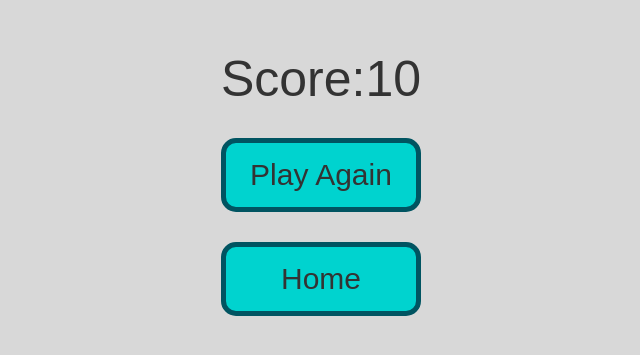
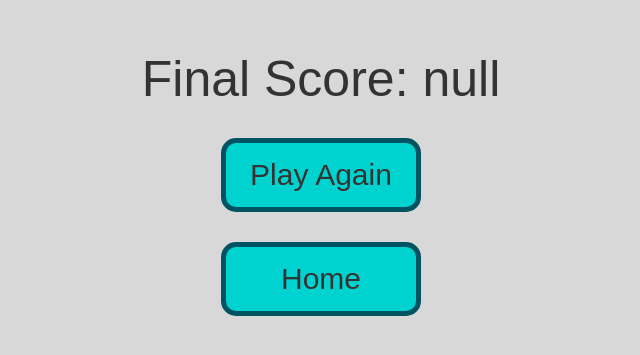
Before and after one commit to MehdiJaliliyan/Quiz-app-JS, a website built with Vite: page src/end.html in a window 1280 px wide. Shown: the part 217-572 px from the top of the page, without its empty margins (319-959 px from the left). Built offline with nearby package versions, Linux system fonts and the light colour scheme.

Commit message:
show score on main page

```diff
--- a/src/end.html
+++ b/src/end.html
@@ -7,7 +7,7 @@
     <title>Quizzzzzz</title>
   </head>
   <body>
-    <div class="score">Score:10</div>
+    <div class="score">Score: 0</div>
     <div class="btn_wrapper">
       <a class="btn" id="play_again">Play Again</a>
       <a class="btn" id="home">Home</a>
--- a/src/end.js
+++ b/src/end.js
@@ -1,10 +1,13 @@
 const playAgainBtn = document.querySelector("#play_again");
 const homeBtn = document.querySelector("#home");
+const finalScore = document.querySelector('.score')
 
 playAgainBtn.addEventListener("click", () => {
   window.location.assign("../index.html");
 });
 
 homeBtn.addEventListener("click", () => {
-  window.localStorage.assign("start.html");
+  window.location.assign("start.html");
 });
+
+finalScore.innerText = `Final Score: ${localStorage.getItem('finalScore')}`
```
